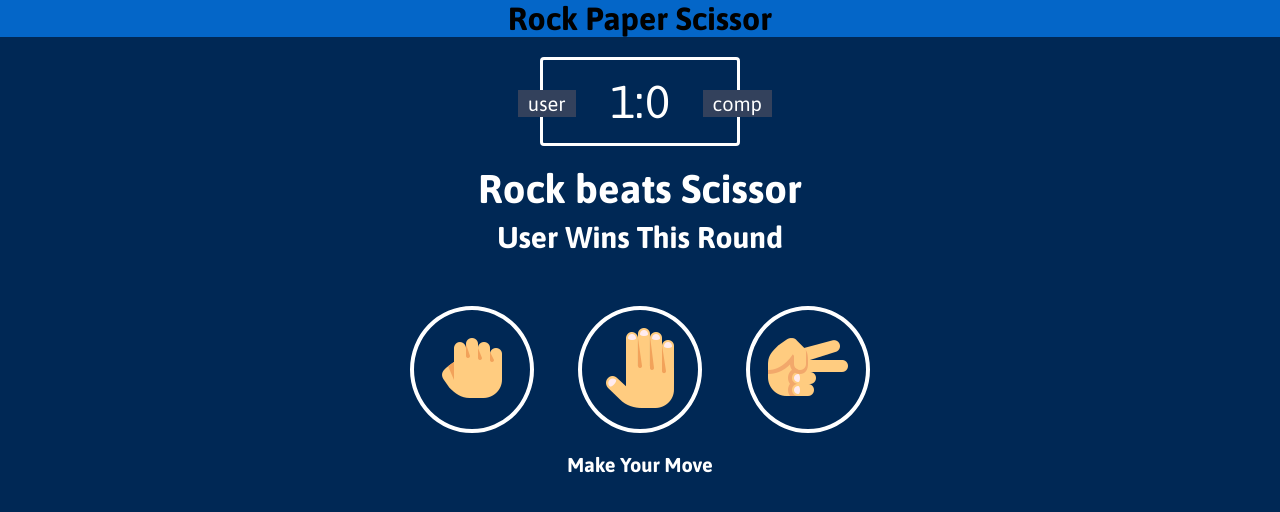
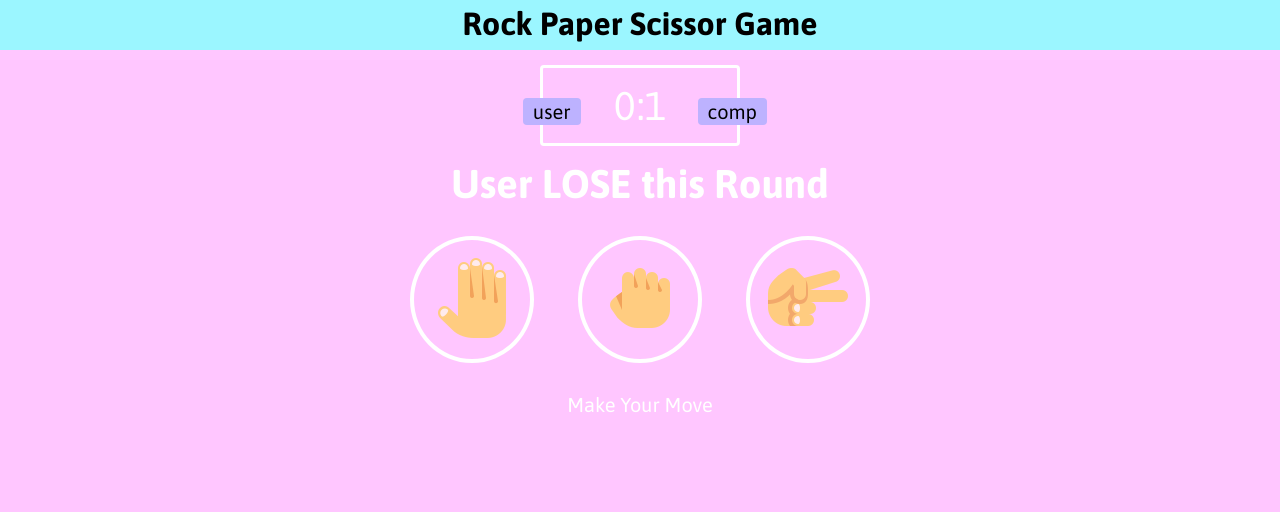
Before and after one commit to gabrielrethink/RockPaperScissorsGame, a plain HTML site: page index.html in a window 1280 px wide. Both pictures are taken after a click on the element 472 px from the left and 324 px from the top of the page. Drawn offline with Linux system fonts and the light colour scheme.

Commit message:
First commit

```diff
--- a/app.js
+++ b/app.js
@@ -1,74 +1,66 @@
 let userScore = 0;
 let computerScore = 0;
-const userScore_span = document.getElementById("user-score");
-const computerScore_spam = document.getElementById("computer-score");
-const scoreBoard_div = document.querySelector(".score-board");
-const result_p = document.querySelector(".result > p");
-const result_spam = document.querySelector(".result > spam");
-const rock_div = document.getElementById("Rock");
-const paper_div = document.getElementById("Paper");
-const scissor_div = document.getElementById("Scissor");
 
-const getComputerChoice = () => {
-  const choices = ["Rock", "Paper", "Scissor"];
-  return choices[Math.floor(Math.random() * choices.length)];
-};
+const userScore_span = document.getElementById('user-score');
+const computerScore_span = document.getElementById('computer-score');
 
-const animationGlow = (userChoice, className) => {
-  document.getElementById(userChoice).classList.add(className);
-  setTimeout(() => {
-    document.getElementById(userChoice).classList.remove(className);
-  }, 1000);
-};
+const result_p = document.querySelector('.result > p');
 
-const gameResult = (gameResult, winner) => {
-  if (winner === "win") {
+const rock_div = document.getElementById('Rock');
+const paper_div = document.getElementById('Paper');
+const scissor_div = document.getElementById('Scissor');
+
+const computerChoice = () => {
+    const options = ["Rock", "Paper", "Scissor"];
+    const randomOption = Math.floor(Math.random() * options.length);
+    return options[randomOption];
+}
+
+const gameResult = (playerMove, comp, result) => {
+    if(result === "DRAW"){
+        result_p.innerHTML = "It's a Draw";
+    }
+    if(result === "WIN"){
         userScore++;
         userScore_span.innerHTML = userScore;
-    result_p.innerHTML = `${gameResult.userChoice} beats ${gameResult.cumputerChoice}`;
-    result_spam.innerHTML = "User Wins This Round";
-    animationGlow(gameResult.userChoice, "green-glow");
+        result_p.innerHTML = "User WINS this Round";
     }
-  if (winner === "lose") {
+    if(result === "LOSE"){
         computerScore++;
-    computerScore_spam.innerHTML = computerScore;
-    result_p.innerHTML = `${gameResult.userChoice} loses ${gameResult.cumputerChoice}`;
-    result_spam.innerHTML = "User Loses This Round";
-    animationGlow(gameResult.userChoice, "red-glow");
+        computerScore_span.innerHTML = computerScore;
+        result_p.innerHTML = "User LOSE this Round";
     }
-  if (winner === "draw") {
-    result_p.innerHTML = `${gameResult.userChoice} draw with ${gameResult.cumputerChoice}`;
-    result_spam.innerHTML = "It's a Draw!! Nobody wins!";
 }
-};
 
-const game = (userChoice) => {
-  const cumputerChoice = getComputerChoice();
-  switch (userChoice + "/" + cumputerChoice) {
-    case "Rock/Rock":
-    case "Paper/Paper":
-    case "Scissor/Scissor":
-      gameResult({ userChoice, cumputerChoice }, "draw");
+const game = (playerMove) => {
+    const comp = computerChoice();
+    switch (playerMove + comp) {
+        case "RockRock":
+        case "ScissorScissor":
+        case "PaperPaper":
+            gameResult(playerMove, comp, "DRAW");
             break;
-    case "Rock/Scissor":
-    case "Paper/Rock":
-    case "Scissor/Paper":
-      gameResult({ userChoice, cumputerChoice }, "win");
+        case "PaperRock":
+        case "RockScissor":
+        case "ScissorPaper":
+            gameResult(playerMove, comp, "WIN");
             break;
-    case "Scissor/Rock":
-    case "Rock/Paper":
-    case "Paper/Scissor":
-      gameResult({ userChoice, cumputerChoice }, "lose");
+        case "RockPaper":
+        case "ScissorRock":
+        case "PaperScissor":
+            gameResult(playerMove, comp, "LOSE");
             break;
     }
-};
+}
 
-rock_div.addEventListener("click", () => {
+rock_div.addEventListener('click', () => {
     game("Rock");
 });
-paper_div.addEventListener("click", () => {
+
+paper_div.addEventListener('click', () => {
     game("Paper");
 });
-scissor_div.addEventListener("click", () => {
+
+scissor_div.addEventListener('click', () => {
     game("Scissor");
 });
--- a/index.html
+++ b/index.html
@@ -1,40 +1,37 @@
 <!DOCTYPE html>
 <html lang="en">
     <head>
-    <meta charset="UTF-8" />
-    <meta http-equiv="X-UA-Compatible" content="IE=edge" />
-    <meta name="viewport" content="width=device-width, initial-scale=1.0" />
-    <link rel="stylesheet" href="style.css" />
-    <title>Rock Paper Scissor Game</title>
+        <meta charset="UTF-8">
+        <meta http-equiv="X-UA-Compatible" content="IE=edge">
+        <meta name="viewport" content="width=device-width, initial-scale=1.0">
+        <link rel="stylesheet" href="style.css">
+        <title>Rock Paper Scissor</title>
     </head>
     <body>
         <header>
-      <h1>Rock Paper Scissor</h1>
+            <h1>Rock Paper Scissor Game</h1>
         </header>
-
         <div class="score-board">
-      <div id="user-label" class="badge">user</div>
-      <div id="computer-label" class="badge">comp</div>
+            <div class="badge" id="user-label">user</div>
+            <div class="badge" id="computer-label">comp</div>
             <span id="user-score">0</span>:<span id="computer-score">0</span>
         </div>
-
         <div class="result">
-      <p></p>
-      <spam>Who Wins?</spam>
+            <p>Rocks beats Scissor</p>
         </div>
         <div class="choices">
+            <div class="choice" id="Paper">
+                <img src="images/paper.png" alt="" />
+            </div>
             <div class="choice" id="Rock">
                 <img src="images/rock.png" alt="" />
             </div>
-
-      <div class="choice" id="Paper">
-        <img src="images/paper.png" alt="" />
-      </div>
             <div class="choice" id="Scissor">
-        <img src="images/scissors.png" alt="" />
+                <img src="images/scissor.png" alt="" />
             </div>
         </div>
         <p id="action-message">Make Your Move</p>
-    <script src="./app.js"></script>
+
+        <script src="app.js"></script>
     </body>
 </html>
--- a/style.css
+++ b/style.css
@@ -1,96 +1,82 @@
-@import url("https://fonts.googleapis.com/css2?family=Asap:ital,wght@0,400;0,700;1,500&display=swap");
+@import url('https://fonts.googleapis.com/css2?family=Asap:wght@400;500;700&display=swap');
 
-* {
+*{
     margin: 0;
     padding: 0;
     box-sizing: border-box;
 }
 
-body {
-  background-color: #002855;
+body{
+    background-color:#FFC6FF;
     font-family: Asap, sans-serif;
 }
 
-header > h1 {
-  background-color: #0466c8;
+header{
+    background-color: #9BF6FF;
+    height: 50px;
+}
+
+header > h1{
+    text-align: center;
+    padding-top: 5px;
+}
+
+.score-board{
+    position: relative;
+    color: white;
+    border: 3px solid white;
+    width: 200px;
+    margin: 15px auto;
+    border-radius: 4px;
+    font-size: 40px;
+    padding: 15px 20px;
     text-align: center;
 }
 
-.score-board {
-  margin: 20px auto;
-  border: 3px solid white;
+.badge{
+    background-color: #BDB2FF;
+    color: black;
+    font-size: 20px;
+    padding: 2px 10px;
     border-radius: 4px;
-  text-align: center;
-  width: 200px;
-  color: white;
-  font-size: 46px;
-  padding: 15px 20px;
-  position: relative;
+
 }
 
-.badge {
-  background-color: #33415c;
-  color: white;
-  font-size: 20px;
-  padding: 2px 10px;
+#user-label{
+    position: absolute;
+    top: 30px;
+    left: -20px;
 }
 
-#user-label {
+#computer-label{
     position: absolute;
     top: 30px;
-  left: -25px;
-}
-#computer-label {
-  position: absolute;
-  top: 30px;
-  right: -35px;
+    right: -30px;
 }
 
-.result {
+.result{
     font-size: 40px;
     color: white;
     text-align: center;
     font-weight: bold;
 }
 
-.result > spam {
-  font-size: 30px;
-}
-
-.choices {
+.choices{
     text-align: center;
 }
 
-.choice {
-  border: 4px solid;
-  border-color: white;
+.choice{
+    border: 4px solid white;
+    display: inline-block;
     border-radius: 50%;
     margin: 0 20px;
+    margin-top: 30px;
     padding: 10px;
-  display: inline-block;
-  transition: all 0.3s ease;
-  margin-top: 50px;
 }
 
-.choice:hover {
-  cursor: pointer;
-  background: #0466c8;
+#action-message{
+    font-size: 20px;
+    margin-top: 30px;
+    color: white;
+    text-align: center;
 }
-
-#action-message {
-  margin-top: 20px;
-  text-align: center;
-  color: white;
-  font-weight: bold;
-  font-size: 20px;
-}
-
-.green-glow {
-  border: 4px solid #74c69d;
-  box-shadow: 0 0 10px #1b4332;
-}
-
-.red-glow {
-  border: 4px solid #ef233c;
-  box-shadow: 0 0 10px #d90429;
-}
```
Also changed, not shown: images/scissor.png (added). Lines whose indentation alone changed are shown as unchanged.
